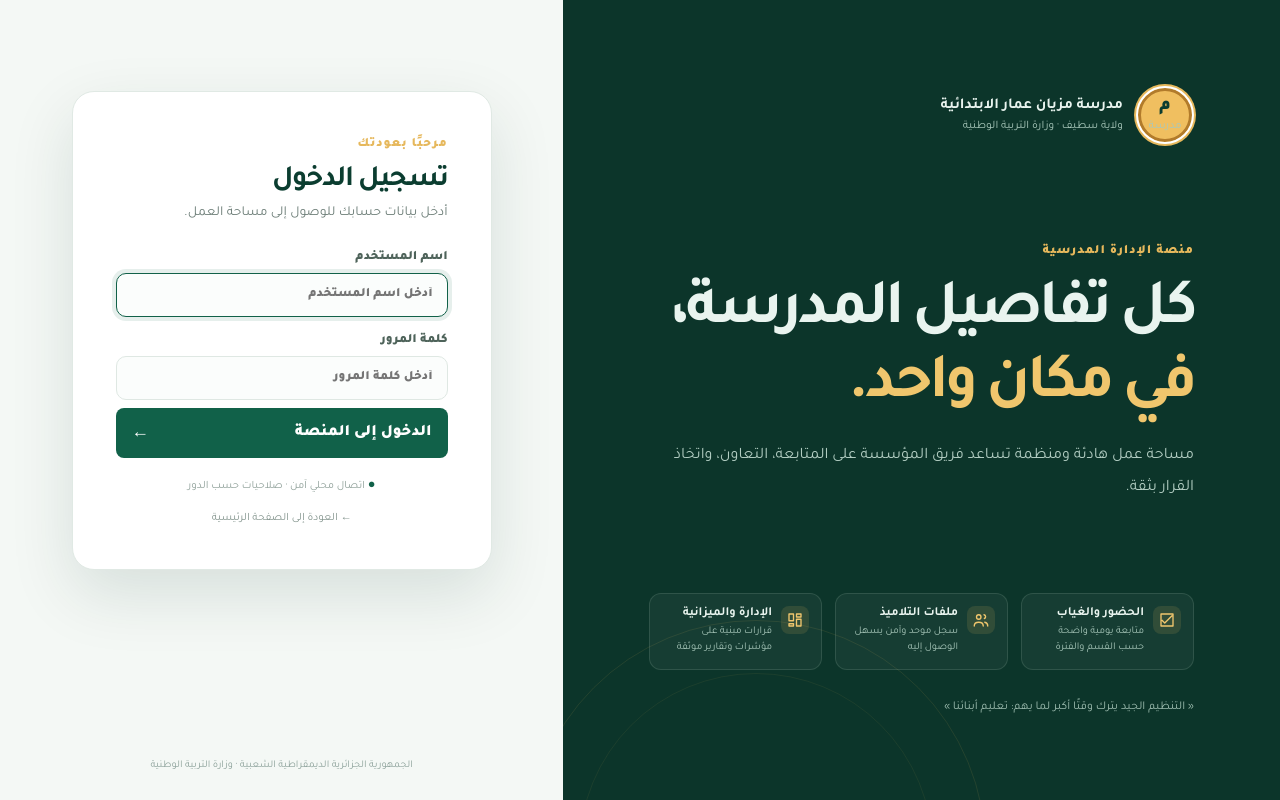
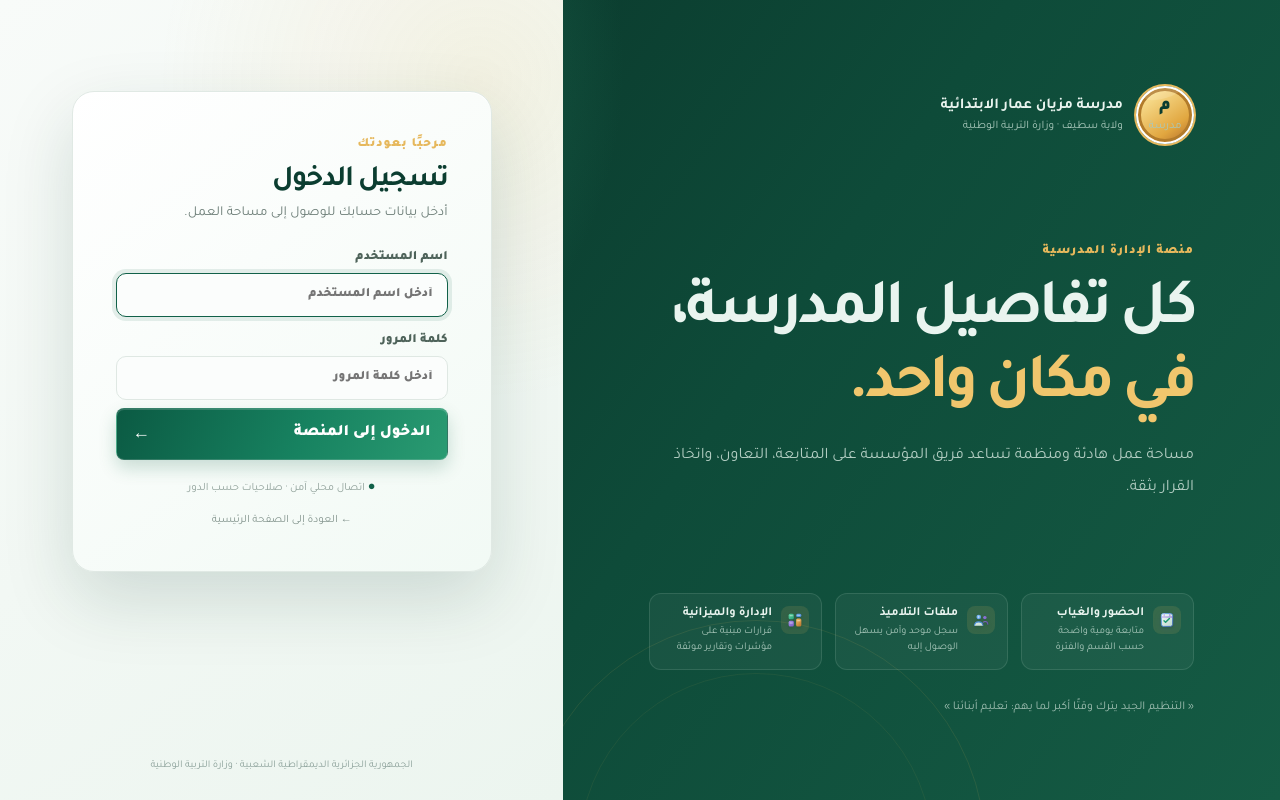
Before and after one commit to alandalousservice-bot/school-platform, a React (Vite) app in the folder frontend/: page /login in a window 1280 px wide. Built offline with nearby package versions, Linux system fonts and the light colour scheme; no server answers.

Commit message:
feat: add layered visual theme and premium icon system
Co-authored-by: arena-agent <297053741+arena-agent@users.noreply.github.com>

```diff
--- a/frontend/src/components/ui/Icon.jsx
+++ b/frontend/src/components/ui/Icon.jsx
@@ -1,4 +1,4 @@
-/** Icon props: name (school-icons.svg symbol, required), size (default 20), title. */
-export default function Icon({ name, size = 20, title }) {
-  return <svg className="ui-icon" width={size} height={size} aria-hidden={title ? undefined : true} role={title ? "img" : undefined}><title>{title}</title><use href={`/school-icons.svg#${name}`} /></svg>;
+/** Icon props: name (school-icons.svg symbol, required), size (default 20), title, className. */
+export default function Icon({ name, size = 20, title, className = "" }) {
+  return <svg className={`ui-icon ui-icon-${name} ${className}`} width={size} height={size} aria-hidden={title ? undefined : true} role={title ? "img" : undefined}><title>{title}</title><use href={`/school-icons.svg#${name}`} /></svg>;
 }
--- a/frontend/src/theme-overrides.css
+++ b/frontend/src/theme-overrides.css
@@ -211,3 +211,66 @@ body { background: var(--paper); color: var(--ink); }
   .metric strong { font-size: 1.3rem; }
   .metric span { font-size: .68rem; }
 }
+
+/* عمق بصري وأيقونات تفاعلية — بدون مساحات لونية مسطحة */
+body {
+  background:
+    radial-gradient(circle at 7% 4%, rgba(121, 197, 157, .14), transparent 22rem),
+    radial-gradient(circle at 94% 12%, rgba(230, 184, 92, .10), transparent 24rem),
+    linear-gradient(145deg, #f8fbf9 0%, #f1f6f3 52%, #f8faf8 100%);
+}
+
+.ui-icon { overflow: visible; filter: drop-shadow(0 2px 2px rgba(11, 71, 52, .10)); transition: transform var(--motion-base) var(--motion-ease), filter var(--motion-base) var(--motion-ease); }
+.ui-icon-dashboard, .ui-icon-budget, .ui-icon-inventory { filter: drop-shadow(0 2px 3px rgba(9, 94, 64, .18)); }
+.ui-icon-attendance, .ui-icon-grades, .ui-icon-schedule, .ui-icon-users { filter: drop-shadow(0 2px 3px rgba(68, 77, 150, .16)); }
+.nav-item:hover .ui-icon, .nav-item.active .ui-icon, .index-feature-card:hover .ui-icon, .ui-button:hover .ui-icon { transform: translateY(-1px) scale(1.08) rotate(-2deg); filter: drop-shadow(0 4px 5px rgba(11, 71, 52, .23)); }
+
+.topbar { background: linear-gradient(112deg, #082b22 0%, #0f503c 46%, #1b7256 100%); }
+.sidebar { background: linear-gradient(155deg, #0a2f25 0%, #124838 48%, #0c392d 100%); box-shadow: inset -1px 0 rgba(255,255,255,.06), 12px 0 34px rgba(8, 48, 35, .05); }
+.nav-item.active { background: linear-gradient(120deg, #ffffff 3%, #e8f7ee 100%); }
+
+.panel, .metric, .budget-kpi { position: relative; overflow: hidden; background: linear-gradient(145deg, rgba(255,255,255,.98) 0%, rgba(248,252,249,.96) 55%, rgba(239,248,242,.93) 100%); box-shadow: 0 9px 26px rgba(24, 74, 56, .065), inset 0 1px 0 rgba(255,255,255,.95); }
+.panel::before, .metric::before, .budget-kpi::before { content: ""; position: absolute; top: -58px; left: -50px; width: 145px; height: 110px; background: radial-gradient(ellipse, rgba(255,255,255,.72), transparent 68%); transform: rotate(-19deg); pointer-events: none; }
+.metric:hover, .budget-kpi:hover { box-shadow: 0 15px 34px rgba(24, 74, 56, .12), inset 0 1px 0 rgba(255,255,255,.95); }
+.metric-icon, .kpi-icon, .feature-icon { background: linear-gradient(145deg, rgba(255,255,255,.95), rgba(222,244,231,.8)) !important; box-shadow: inset 0 1px 0 rgba(255,255,255,.95), 0 5px 12px rgba(20, 93, 67, .09); }
+.metric-icon { border: 1px solid rgba(135, 196, 159, .26); }
+.budget-kpi-primary { background: linear-gradient(135deg, #0a4936 0%, #167d5b 52%, #2a9a70 100%); }
+.budget-kpi-primary::after { content: ""; position: absolute; width: 210px; height: 210px; left: -85px; bottom: -150px; border: 20px solid rgba(255,255,255,.12); border-radius: 50%; }
+.budget-kpi-primary .kpi-icon { background: linear-gradient(145deg, rgba(255,255,255,.3), rgba(255,255,255,.08)) !important; border: 1px solid rgba(255,255,255,.25); }
+.budget-kpi-primary small, .budget-kpi-primary strong { position: relative; z-index: 1; }
+.primary, .ui-button-primary { background: linear-gradient(115deg, #0b5a43 0%, #178260 56%, #2a9b72 100%); border: 1px solid rgba(255,255,255,.16); box-shadow: 0 8px 18px rgba(12, 94, 66, .2), inset 0 1px 0 rgba(255,255,255,.16); }
+.primary:hover, .ui-button-primary:hover { background: linear-gradient(115deg, #083c2d 0%, #10694d 56%, #208360 100%); }
+.ui-button-secondary, .outline, .refresh { background: linear-gradient(135deg, #fff 0%, #edf7f0 100%); box-shadow: inset 0 1px 0 #fff, 0 3px 8px rgba(24, 74, 56, .04); }
+
+.welcome { background: linear-gradient(115deg, rgba(255,255,255,.98) 0%, rgba(255,255,255,.95) 47%, rgba(225,244,233,.78) 100%); }
+.welcome::before { content: ""; position: absolute; left: 30%; top: -105px; width: 255px; height: 255px; border: 1px solid rgba(42,154,112,.13); border-radius: 50%; box-shadow: 0 0 0 24px rgba(42,154,112,.025), 0 0 0 48px rgba(42,154,112,.018); pointer-events: none; }
+.section-hero { background: linear-gradient(90deg, rgba(230,246,235,.42), transparent); border-radius: 0 13px 13px 0; }
+.progress span, .budget-progress i { background: linear-gradient(90deg, #a1dbb8 0%, #279b70 56%, #0d5b43 100%); box-shadow: 0 0 8px rgba(39,155,112,.26); }
+.schedule-day { background: linear-gradient(145deg, #fafffb, #eaf6ef); }
+.schedule-card { background: linear-gradient(135deg, #fff, #f0f9f3); box-shadow: 0 5px 12px rgba(0,122,61,.09), inset 0 1px rgba(255,255,255,.95); }
+
+.login-page { background: radial-gradient(circle at 15% 8%, #2a8666 0, transparent 27rem), linear-gradient(125deg, #082c23 0%, #0e4b39 55%, #155b44 100%); }
+.login-card-wrap { background: radial-gradient(circle at 85% 10%, rgba(230,184,92,.13), transparent 20rem), linear-gradient(145deg, #f8fbf9, #ecf5ef); }
+.login-card { background: linear-gradient(145deg, rgba(255,255,255,.99), rgba(242,250,245,.96)); box-shadow: 0 27px 70px rgba(7, 51, 38, .15), inset 0 1px 0 #fff; }
+.login-card .ui-button { background: linear-gradient(115deg, #0b5a43 0%, #178260 56%, #2a9b72 100%); }
+.login-brand-lockup .brand-seal { background: linear-gradient(145deg, #fff0a9, #e1a63f 70%, #ae682b); }
+
+.index-page { background: radial-gradient(circle at 9% 6%, rgba(111, 203, 156, .12), transparent 25rem), radial-gradient(circle at 93% 18%, rgba(231, 184, 92, .12), transparent 26rem), linear-gradient(145deg, #fbfefc, #f1f8f3 60%, #fffdf8); }
+.index-header { background: linear-gradient(180deg, rgba(255,255,255,.84), rgba(255,255,255,.08)); }
+.index-login-button { background: linear-gradient(135deg, #f3fbf5, #dcefe4); box-shadow: inset 0 1px #fff, 0 5px 12px rgba(20, 90, 64, .08); }
+.index-primary { background: linear-gradient(115deg, #0a4c38, #188260 56%, #35a879); }
+.index-image-frame { box-shadow: 0 28px 58px rgba(15,70,51,.19), 10px 10px 0 rgba(230,184,92,.28); }
+.image-caption-icon, .floating-icon { background: linear-gradient(145deg, #ffe7a0, #e5ad4c); box-shadow: inset 0 1px rgba(255,255,255,.8), 0 5px 10px rgba(102, 63, 17, .16); }
+.hero-floating-card, .index-feature-card, .index-role-card { background: linear-gradient(145deg, rgba(255,255,255,.98), rgba(243,250,245,.96)); box-shadow: 0 12px 29px rgba(17,70,51,.1), inset 0 1px #fff; }
+.feature-icon { background: linear-gradient(145deg, #effaf2, #d2eedc) !important; }
+.index-workflow { background: linear-gradient(132deg, #082f24 0%, #0f513c 55%, #247958 100%); box-shadow: 0 20px 45px rgba(9, 60, 43, .17), inset 0 1px rgba(255,255,255,.1); }
+.index-cta { background: linear-gradient(120deg, #edf9f1 0%, #dff2e6 65%, #fff1cf 100%); box-shadow: inset 0 1px rgba(255,255,255,.9), 0 13px 30px rgba(23, 98, 66, .07); }
+
+.brand-seal { position: relative; overflow: hidden; background: radial-gradient(circle at 31% 22%, rgba(255,255,255,.58) 0 7%, transparent 8%), linear-gradient(145deg, #47b485 0%, #117152 58%, #073f2f 100%); box-shadow: 0 0 0 2px #e6b85c, inset 0 0 0 3px #0b3b2c, 0 5px 14px rgba(8, 70, 48, .18); }
+.brand-seal::after { content: ""; position: absolute; top: -12%; left: 10%; width: 80%; height: 30%; border-radius: 50%; background: rgba(255,255,255,.14); transform: rotate(-18deg); pointer-events: none; }
+.brand-seal span, .brand-seal small { position: relative; z-index: 1; }
+
+@media (max-width: 760px) {
+  .index-image-frame { box-shadow: 0 20px 40px rgba(15,70,51,.16), 6px 6px 0 rgba(230,184,92,.25); }
+  .panel::before, .metric::before { opacity: .65; }
+}
```
Also changed, not shown: frontend/public/school-icons.svg.
